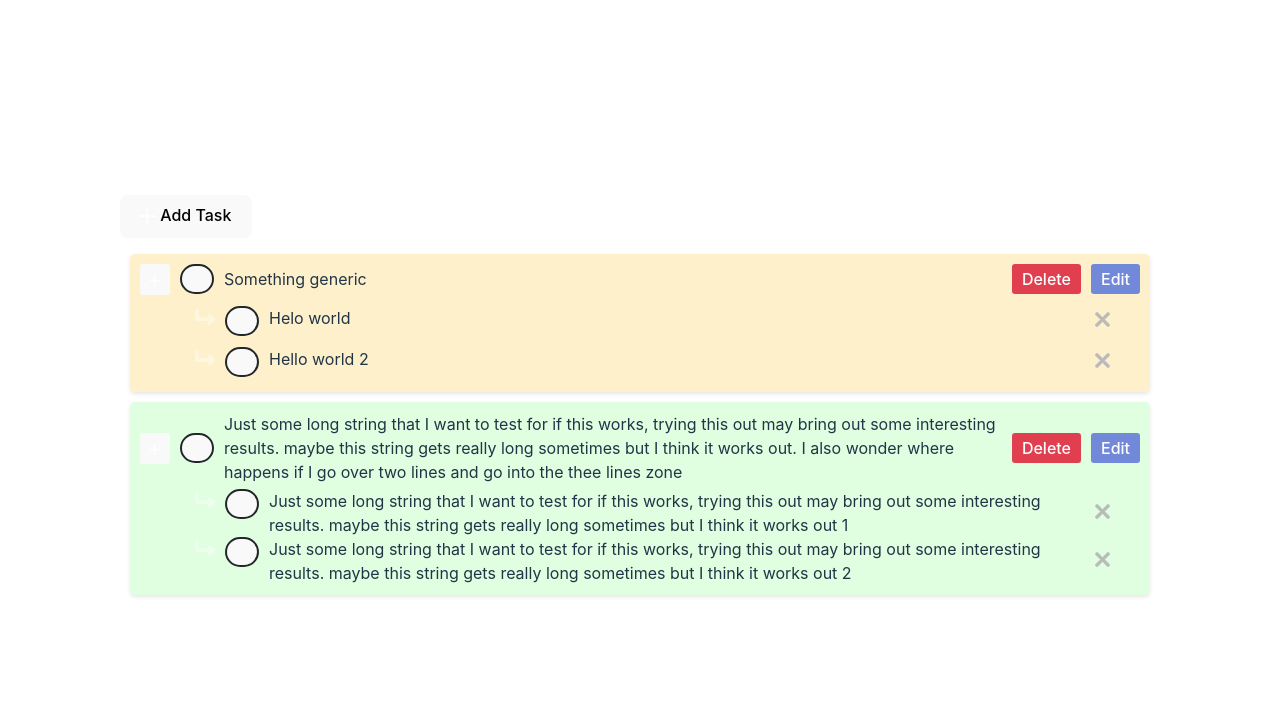
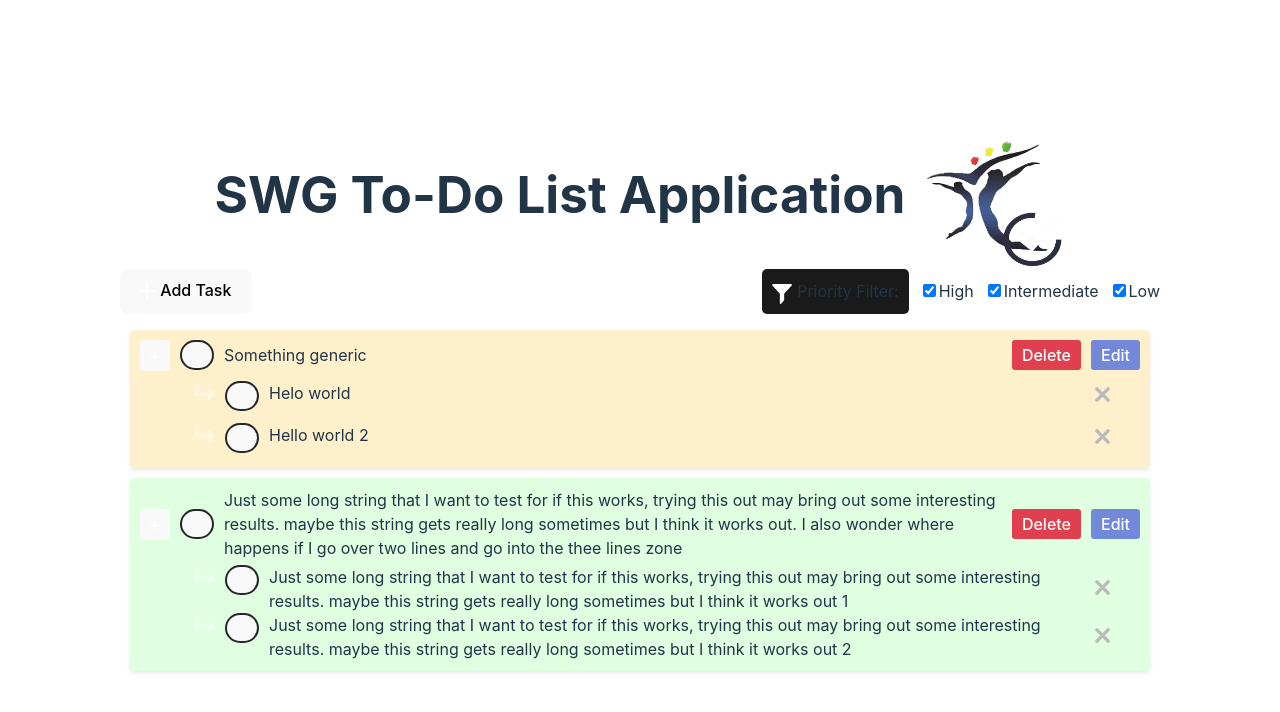
Before and after one commit to Akshat-Shu/SWG-To-Do-List-Application, a React (Vite) app: page / in a window 1280 px wide. Shown: the top 712 px of the page. Built offline with nearby package versions, Linux system fonts and the light colour scheme.

Commit message:
final changes, priority filter

```diff
--- a/src/App.css
+++ b/src/App.css
@@ -14,6 +14,8 @@
   flex-direction: row;
   justify-content: space-between;
   margin-bottom: 1rem;
+
+  width: 100%;
 }
 
 .add-symbol {
@@ -29,3 +31,38 @@
 .add-task-text {
   margin: 0px 0px 2px 5px;
 }
+
+.priority-filter {
+  display: flex;
+  flex-direction: row;
+  gap: 10px;
+  align-items: center;
+}
+
+.priority-filter-text {
+  padding: 10px;
+  border-radius: 5px;
+  display: flex;
+  flex-direction: row;
+  background-color: #1a1a1a;
+  margin-left: 50px;
+}
+
+.swg-logo {
+  width: 150px;
+  height: 150px;
+}
+
+.header {
+  display: flex;
+  justify-content: center;
+  align-items: center;
+  gap: 10px;
+}
+
+.filter-symbol {
+  width: 20px;
+  height: 20px;
+  margin-right: 5px;
+  margin-top: 5px;
+}
--- a/src/App.jsx
+++ b/src/App.jsx
@@ -41,21 +41,82 @@ function App() {
     setTasks(newTasks);
   }
 
+  const deleteTask = (index) => {
+    const newTasks = [...tasks];
+    newTasks.splice(index, 1);
+    setTasks(newTasks);
+  }
+
   const toggleModal = () => {
     setIsModalOpen(!isModalOpen);
   };
+
+  const [selectedPriorities, setSelectedPriorities] = useState(["high", "mid", "low"]);
+  const handlePriorityChange = (event) => {
+    const value = event.target.value;
+    setSelectedPriorities((prevSelected) =>
+      prevSelected.includes(value)
+        ? prevSelected.filter((priority) => priority !== value)
+        : [...prevSelected, value]
+    );
+  };
+
+  const getFilter = (selectedPriorities) => {
+    return [selectedPriorities.includes("high"), selectedPriorities.includes("mid"), selectedPriorities.includes("low")];
+  }
+
+
   return (
     <>
+      <div className='header'>
+        <h1 className='app-title'>SWG To-Do List Application</h1>
+        <img src='assets/swg-logo.png' className='swg-logo'></img>
+      </div>
       <div className='tasks-header'>
         <button onClick={toggleModal} className='add-task-button'>
           <img src='/assets/add-symbol.png' className='add-symbol'/>
           <div className='add-task-text'>Add Task</div>
         </button>
+
+        <div className='priority-filter'>
+          <div className='priority-filter-text'>
+            <img src='assets/filter-symbol.png' className='filter-symbol'></img>
+            Priority Filter:
+          </div>
+          <label>
+            <input
+              type="checkbox"
+              value="high"
+              checked={selectedPriorities.includes("high")}
+              onChange={handlePriorityChange}
+            />
+            High
+          </label>
+          <label>
+            <input
+              type="checkbox"
+              value="mid"
+              checked={selectedPriorities.includes("mid")}
+              onChange={handlePriorityChange}
+            />
+            Intermediate
+          </label>
+          <label>
+            <input
+              type="checkbox"
+              value="low"
+              checked={selectedPriorities.includes("low")}
+              onChange={handlePriorityChange}
+            />
+            Low
+          </label>
+        </div>
       </div>
+
       {isModalOpen ? <TaskInput isModalOpen={isModalOpen} toggleModal={toggleModal} addTask={addTask} showInfo={showInfo}></TaskInput> : null}
       <div>
 
-      <TaskDisplay tasks={tasks} editTask={editTask} showInfo={showInfo} filter={[1, 1, 1]}></TaskDisplay>
+      <TaskDisplay tasks={tasks} editTask={editTask} showInfo={showInfo} filter={getFilter(selectedPriorities)} deleteTask={deleteTask}></TaskDisplay>
       <InfoBox
         message={infoMessage}
         isVisible={isInfoVisible}
--- a/src/Elements/taskDisplay.jsx
+++ b/src/Elements/taskDisplay.jsx
@@ -3,7 +3,7 @@ import TaskElement from "./taskElement";
 
 
 
-function TaskDisplay({ tasks, editTask, showInfo, filter}) {
+function TaskDisplay({ tasks, editTask, showInfo, filter, deleteTask}) {
 
   let separatedTasks = [[], [], []];
 
@@ -14,7 +14,7 @@ function TaskDisplay({ tasks, editTask, showInfo, filter}) {
         key={i}
         taskDescription={task}
         subtasks={task.subtasks}
-        onDelete={() => console.log("Deleted")}
+        onDelete={() => deleteTask(i)}
         onEdit={(tsk) => editTask(tsk, i)}
         priority={priorityEnum[task.taskPriority]}
         showInfo={showInfo}
--- a/src/Elements/taskElement.css
+++ b/src/Elements/taskElement.css
@@ -1,8 +1,9 @@
 .task-element {
   max-width: 1000px;
   min-width: 200px;
+  width: 100%;
   flex: 1 1 auto;
-  padding: 10px 10px 10px 10px;
+  padding: 10px;
   margin: 10px;
   border-radius: 5px;
   box-shadow: 0 2px 4px rgba(0, 0, 0, 0.1);
```
Also changed, not shown: public/assets/filter-symbol.png (added), public/assets/swg-logo.png (added).
